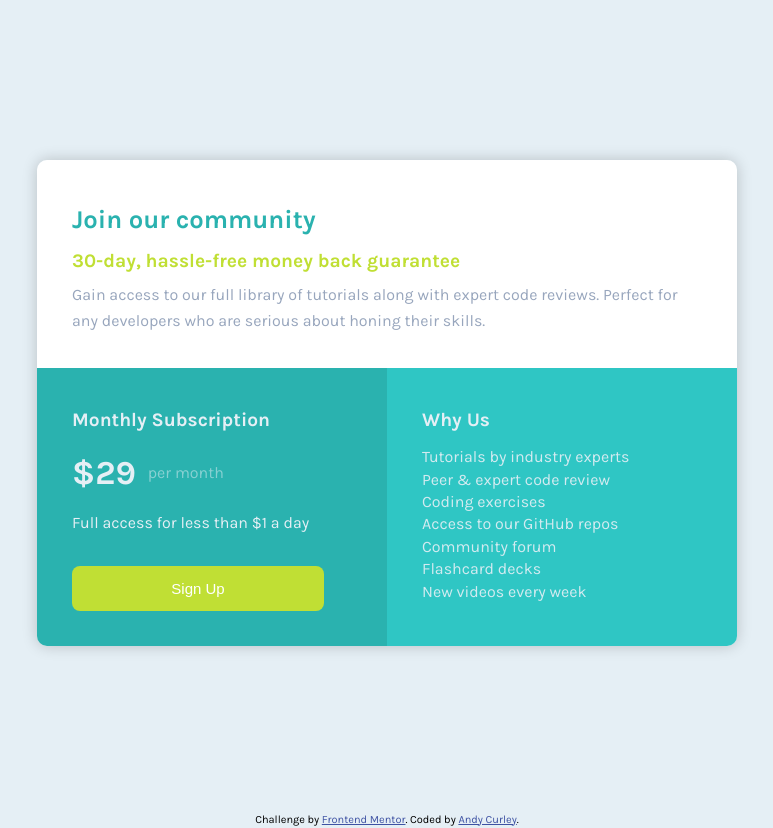
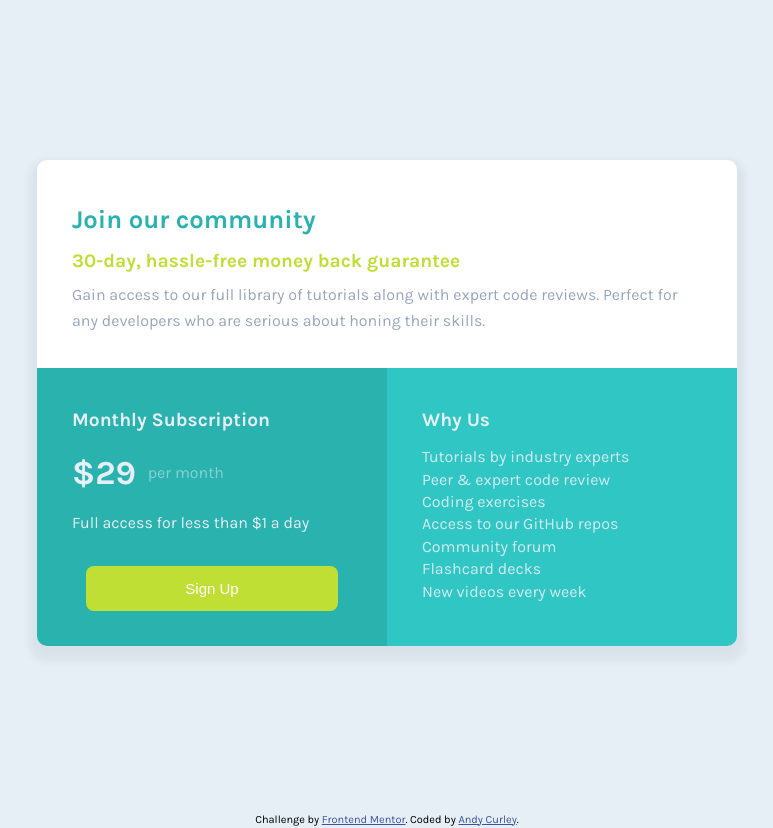
Before and after one commit to racurley/single-price-grid-component-master, a plain HTML site: page index.html in a window 1280 px wide. Shown: the whole page, without its empty margins (253-1026 px from the left). Drawn offline with Linux system fonts and the light colour scheme.

Commit message:
fixed shadows

```diff
--- a/css/styles.css
+++ b/css/styles.css
@@ -37,7 +37,7 @@ main {
   min-width: 300px;
   max-width: 700px;
   overflow: hidden;
-  box-shadow: 0px 0px 15px 0px rgba(0, 0, 0, 0.2);
+  box-shadow: 0px 8px 8px 8px rgba(0, 0, 0, 0.05);
 }
 
 p {
@@ -79,6 +79,7 @@ li {
   text-decoration: none;
   width: 90%;
   margin-top: 30px;
+  margin: 30px auto 0 auto;
   display: flex;
   justify-content: center;
   align-items: center;
```
